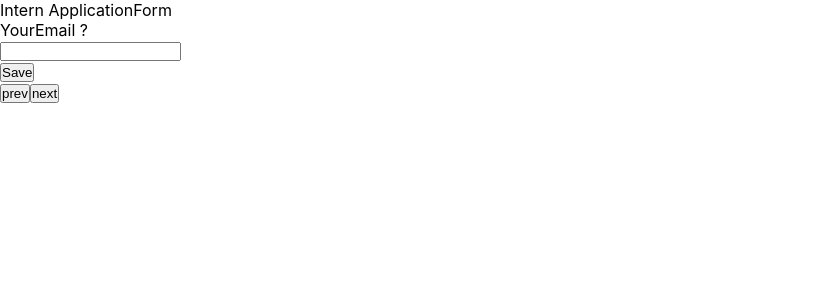
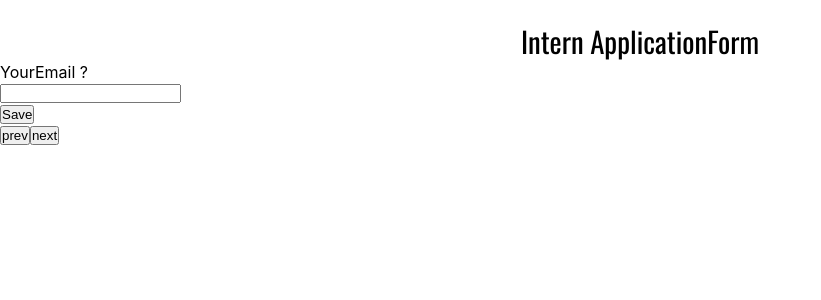
Before and after one commit to jyotirmoy-sinhababu/intern-application-form, a React (Create React App) app: page / in a window 1280 px wide. Shown: the top 300 px of the page, without its empty margins (0-821 px from the left). Built offline with nearby package versions, Linux system fonts and the light colour scheme.

Commit message:
style added to nav

```diff
--- a/src/component/input/InputField.js
+++ b/src/component/input/InputField.js
@@ -11,8 +11,10 @@ const InputField = ({ data, count }) => {
 
   const handleSubmit = (e) => {
     e.preventDefault();
+    localStorage.setItem('inputData', JSON.stringify(inputData));
   };
 
+  console.log(inputData);
   if (data) {
     return (
       <form
@@ -23,8 +25,12 @@ const InputField = ({ data, count }) => {
         {data[count].question_type == 4 ? (
           <input
             type='text'
-            name={data[count].question_type}
+            name={data[count].question_text}
+            required
             className='input-field'
+            onChange={(e) => {
+              handleChange(e);
+            }}
           />
         ) : data[count].question_type == 1 ||
           data[count].question_type == 2 ||
@@ -35,8 +41,12 @@ const InputField = ({ data, count }) => {
                 <div key={item.id}>
                   <input
                     type='checkbox'
+                    required
                     name={item.choice_text}
                     className='input-checkbox'
+                    onChange={(e) => {
+                      handleChange(e);
+                    }}
                   />
                   <label>{item.choice_text}</label>
                 </div>
@@ -44,7 +54,14 @@ const InputField = ({ data, count }) => {
             })}
           </div>
         ) : (data[count].question_type = 5) ? (
-          <input type='file' name={data[count].question_type} />
+          <input
+            type='file'
+            required
+            name={data[count].question_type}
+            onChange={(e) => {
+              handleChange(e);
+            }}
+          />
         ) : (
           <p>Loading...</p>
         )}
--- a/src/component/nav/Nav.js
+++ b/src/component/nav/Nav.js
@@ -1,9 +1,11 @@
 import React from 'react';
+
+import './nav.css';
 
 const Nav = ({ data }) => {
   return (
-    <div>
-      <p>{data?.setting?.title}</p>
+    <div className='nav-cnt'>
+      <p className='nav-heading'>{data?.setting?.title}</p>
     </div>
   );
 };
--- /dev/null
+++ b/src/component/nav/nav.css
@@ -0,0 +1,17 @@
+@import url('https://fonts.googleapis.com/css2?family=Oswald:wght@200;400&display=swap');
+
+.nav-cnt {
+  display: flex;
+  padding-top: 20px;
+  width: 100%;
+  max-width: 1500px;
+  justify-content: center;
+  align-items: center;
+}
+
+.nav-heading {
+  font-family: 'Oswald', sans-serif;
+  color: black;
+  font-size: 1.8rem;
+  font-weight: 500;
+}
```
